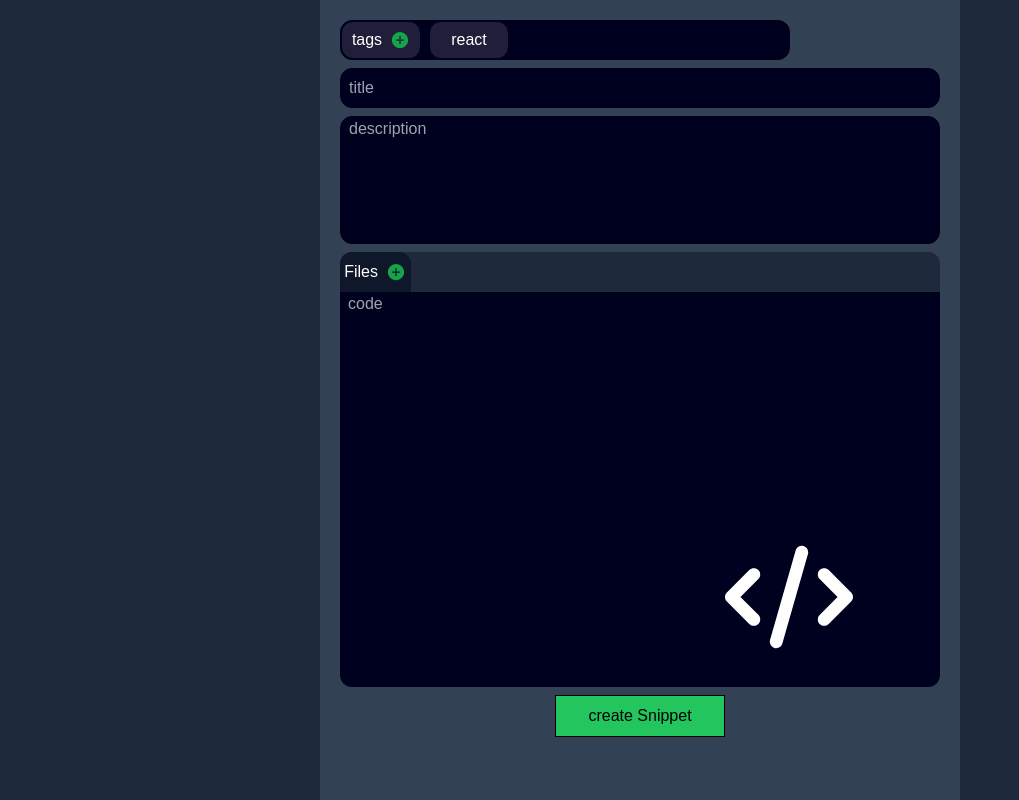
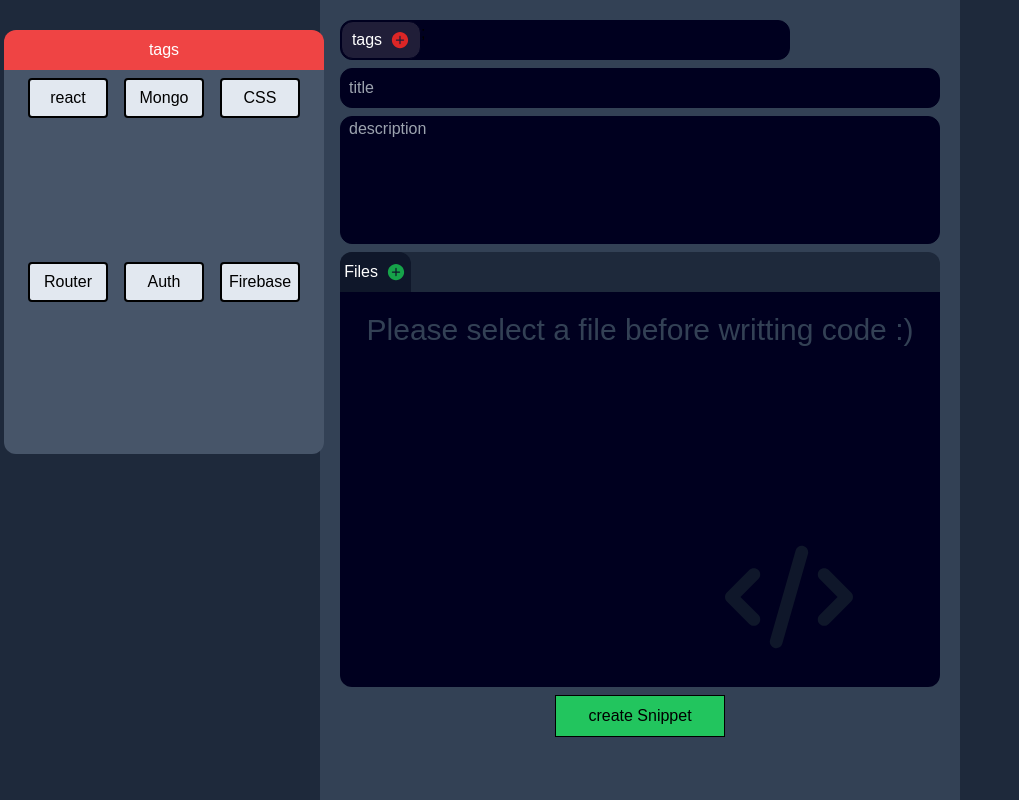
Before and after one commit to BlueSkiesPirate/Developer-Dashboard, a Next.js app: page /createSnippet in a window 1280 px wide. Both pictures are taken after a click on the icon 400 px from the left and 40 px from the top of the page. Shown: the whole page, without its empty margins (0-1019 px from the left). Built offline with nearby package versions, Linux system fonts and the light colour scheme.

Commit message:
finalized the POST, added working tags, fixed selected file issues

```diff
--- a/src/app/components/deleteBtn.jsx
+++ b/src/app/components/deleteBtn.jsx
@@ -7,7 +7,7 @@ import Snippets from "./Snippets";
 export default function DeleteBtn({ id, onDelete, title }) {
 
     const removeSnippet = async () => {
-        const confirmed = confirm(`Are you sure you want to delete: ${title} ?`)
+        const confirmed = confirm(`Are you sure you want to delete " ${title} " ?`)
         if (confirmed) {
             await deleteSnippet(id)
             onDelete()
--- a/src/app/createSnippet/page.jsx
+++ b/src/app/createSnippet/page.jsx
@@ -16,11 +16,39 @@ export default function AddSnippet() {
     const [files, setFiles] = useState([])
     const [selectedFile, setSelectedFile] = useState(null)
     const [codeContent, setCodeContent] = useState("")
+    const [viewTags, setViewTags] = useState(false)
 
+    const handleViewTagsContainer = () => {
+        setViewTags(!viewTags)
+    }
+
+    const handleCreateTag = (tag) => {
+        console.log(tag)
+        setTags((prevTags) => {
+            if (!prevTags.includes(tag)) {
+
+                return [...prevTags, tag]
+            }
+            return prevTags
+        })
+    }
+
+    const handleRemoveTag = (tag) => {
+        setTags((prevTags) => prevTags.filter((t) => t !== tag))
+        console.log(tags)
+    }
 
     const handleSubmit = async (e) => {
         e.preventDefault();
-        await createSnippet({ title, description, tags, code: files });
+
+        const serializedFiles = files.map((file) => ({
+            title: file.title,
+            lastmodified: file.lastmodified || new Date().toISOString(), // Default to now if not set
+            codeSection: file.codeSection,
+        }));
+
+        console.log(title, description, tags, serializedFiles)
+        await createSnippet({ title, description, tags, code: serializedFiles });
         alert("Snippet created!");
         const mainPage = '/'
         router.push(mainPage)
@@ -78,16 +106,49 @@ export default function AddSnippet() {
                         className={`h-10 w-3/4 ${styles.background} ${styles.rounded} flex`}
                     >
                         <div
-                            className={`w-20 h-full ${styles.buttonDark} text-white flex justify-center items-center ${styles.rounded} `}
+                            className={`w-20 h-full ${styles.buttonDark} text-white flex justify-center items-center ${styles.rounded} relative`}
                         >
-                            tags <IoIosAddCircle className="w-5 text-green-600 text-2xl cursor-pointer ml-2" />
+                            tags <IoIosAddCircle onClick={() => handleViewTagsContainer()} className={`w-5 ${viewTags ? "text-red-600" : "text-green-600"}  text-2xl cursor-pointer ml-2`} />
+
+
+                            {viewTags ?
+
+
+                                <div className="absolute  w-80 h-96 right-24 top-2">
+                                    <div className="h-10 w-full bg-red-500 flex justify-center items-center rounded-t-xl">tags</div>
+                                    <div className="h-full w-full bg-slate-600 rounded-b-xl p-2 flex flex-wrap items-start justify-evenly gap-0">
+
+                                        {["react", "Mongo", "CSS", "Router", "Auth", "Firebase"].map((tag) => (
+                                            <div
+                                                key={tag}
+                                                onClick={() => {
+                                                    if (tags.includes(tag)) {
+                                                        handleRemoveTag(tag);
+                                                    } else {
+                                                        handleCreateTag(tag);
+                                                    }
+                                                }}
+                                                className={`border-2 rounded w-20 h-10 flex justify-center items-center text-black hover:bg-green-300 hover:border-green-600 hover:border-4 cursor-pointer ${tags.includes(tag) ? "bg-green-500" : "bg-slate-200"}`}
+                                            >
+                                                {tag}
+                                            </div>))}
                                     </div>
-                        <div
-                            className={`w-20 h-full ${styles.buttonDark} text-white flex justify-center items-center ${styles.rounded} ml-2 `}
-                        >
-                            {" "}
-                            react
                                 </div>
+
+                                : ""
+                            }
+
+
+
+                        </div>
+
+                        {tags.map((tag, index) => (
+                            <div key={index} onClick={() => handleRemoveTag(tag)}
+                                className={`w-20 h-full ${styles.buttonDark} text-white flex justify-center items-center ${styles.rounded} ml-2 cursor-pointer hover:bg-red-700 `}>
+                                {tag}
+                            </div>
+                        ))};
+
                     </div>
                     {/* <button className={` bg-green-500 rounded w-20 h-10 mr-5 ${edittingSnippet ? "" : "hidden"}`}>Update</button> */}
                 </div>
@@ -124,13 +185,19 @@ export default function AddSnippet() {
                             </div>
 
                             <div className=" w-full h-full pt-2 flex"> {/**This is where the files will be shown */}
+
                                 {files.map((file, index) => (
+
+                                    <div key={index} className={` flex justify-center items-center  border-r-2  pr-2 ${selectedFile === file.title ? "bg-green-600 hover:bg-green-400" : "bg-slate-500 hover:bg-slate-400"}`}>
+
                                         <div
-                                        key={index}
+
                                             onClick={() => handleFileClick(file)}
-                                        className={`bg-slate-500 w-fit h-full flex justify-start items-center pl-1 pr-2 cursor-pointer hover:bg-slate-400 border-r-2  ${selectedFile === file ? "bg-green-500" : ""}`}>
+                                            className={` w-fit h-full flex justify-start items-center pl-1  cursor-pointer `}>
                                             {file.title}
-                                        <MdOutlineCancel onClick={() => handleRemoveFile(file)} className="ml-2 text-red-900 text-xl" />
+
+                                        </div>
+                                        <MdOutlineCancel onClick={() => handleRemoveFile(file)} className="ml-2 text-red-900 text-xl cursor-pointer " />
                                     </div>
                                 ))}
                             </div>
@@ -139,10 +206,11 @@ export default function AddSnippet() {
                         <div className="h-4/6">
 
                             <div className="absolute top-2/3 right-1/3  ">
-                                <FaCode className=" text-slate-900 text-9xl text-white" />
+                                <FaCode className=" text-slate-900 text-9xl " />
                             </div>
 
 
+                            {selectedFile ?
                                 <textarea
                                     type="text"
                                     placeholder="code"
@@ -153,6 +221,17 @@ export default function AddSnippet() {
                                 >
 
                                 </textarea>
+
+                                :
+
+                                <div className={`${styles.background} h-full w-full text-slate-700 rounded-b-xl flex justify-center items-start resize-none pt-5 text-3xl`}>
+                                    {`Please select a file before writting code :${`)`}`}
+                                </div>
+
+                            }  {/**the : is very important don't delete*/}
+
+
+
                         </div>
                         <div className="w-full flex justify-center mt-2 ">
                             <button type="submit" className={`border px-8 py-2 bg-green-500`}>create Snippet</button>
```
Lines whose indentation alone changed are shown as unchanged.
